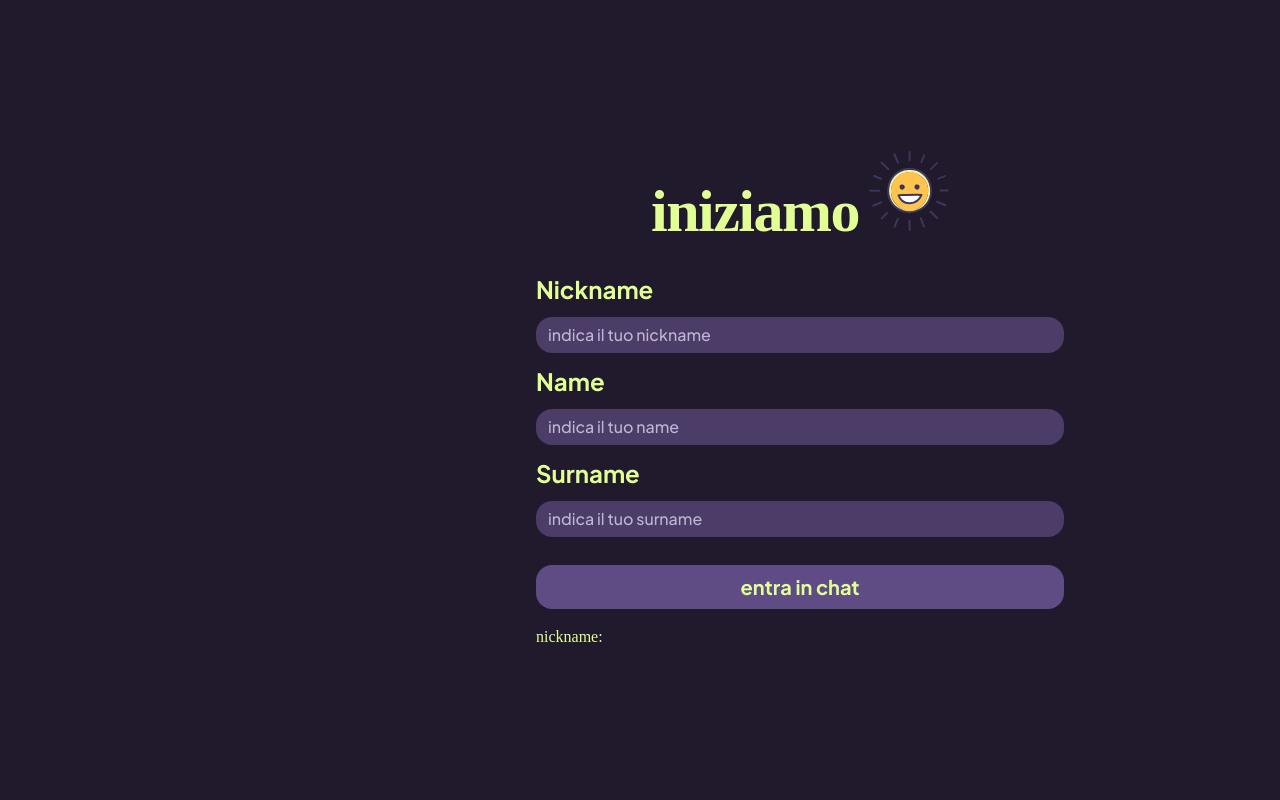
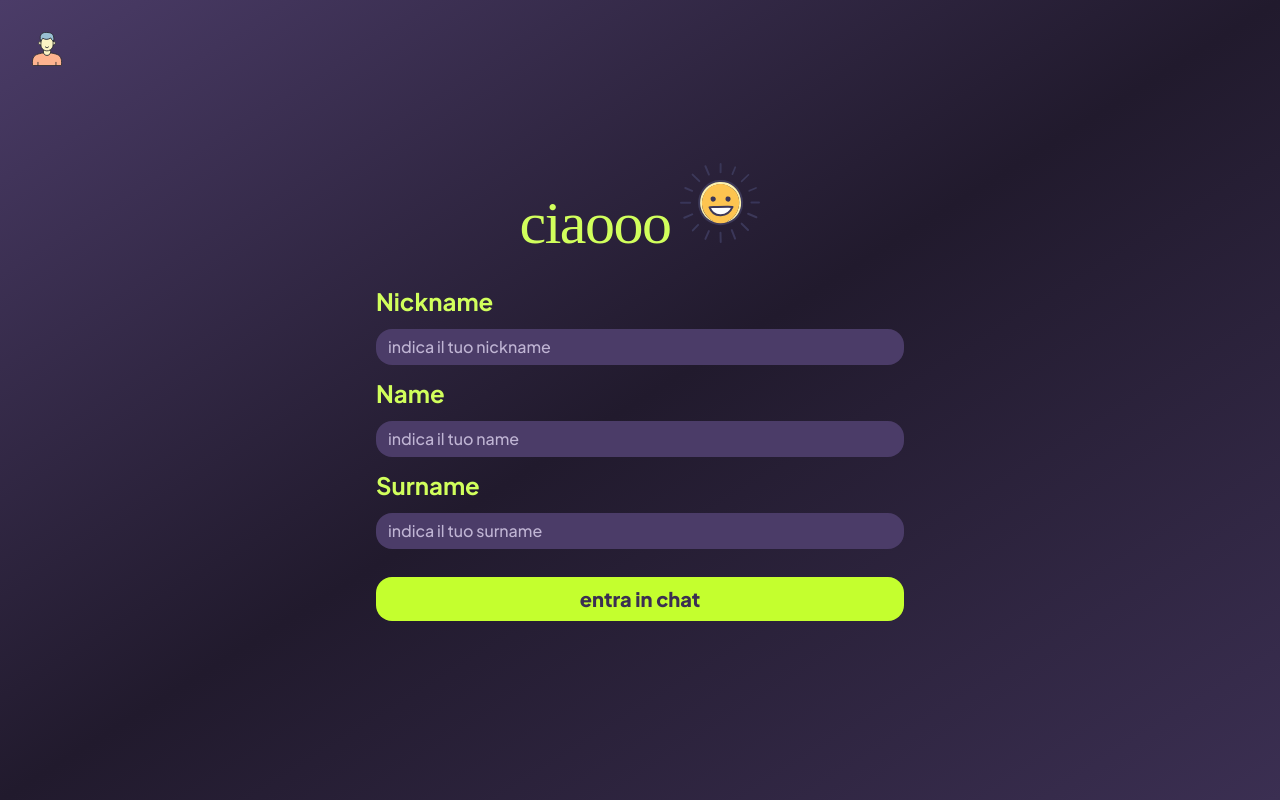
Before and after one commit to jakichandev/Vibeshare, a React (Vite) app in the folder client/: page / in a window 1280 px wide. Built offline with nearby package versions, Linux system fonts and the light colour scheme; no server answers; a web font is replaced by a local one.

Commit message:
changed  user  aspect when you type in the form

```diff
--- a/client/src/App.css
+++ b/client/src/App.css
@@ -1,4 +1,4 @@
-@import url('https://fonts.googleapis.com/css2?family=Playwrite+GB+S:ital,wght@0,100..400;1,100..400&family=Plus+Jakarta+Sans:ital,wght@0,200..800;1,200..800&display=swap');
+@import url("https://fonts.googleapis.com/css2?family=Playwrite+GB+S:ital,wght@0,100..400;1,100..400&family=Plus+Jakarta+Sans:ital,wght@0,200..800;1,200..800&display=swap");
 @import "tailwindcss";
 
 @theme {
@@ -35,11 +35,15 @@
 }
 
 body {
-  @apply bg-theme-v-900 text-theme-gy-200;
+  height: 100vh;
+  @apply text-theme-gy-300 bg-gradient-to-br from-theme-v-700 via-theme-v-900 to-theme-v-800;
 }
 
-
-h1, h2, h3, h4, h5 {
+h1,
+h2,
+h3,
+h4,
+h5 {
   @apply font-h;
 }
 
--- a/client/src/components/features/User/JoinForm.tsx
+++ b/client/src/components/features/User/JoinForm.tsx
@@ -37,7 +37,7 @@ export const JoinForm = ({ changeUser, createUser }: FormType) => {
       <Field changeUser={changeUser} role="name" label="Name" />
       <Field changeUser={changeUser} role="surname" label="Surname" />
       <input
-      className="bg-theme-v-600 rounded-2xl py-2 cursor-pointer font-bold my-4 text-xl hover:bg-theme-v-700  hover:scale-105 transition-colors duration-150"
+      className="bg-theme-gy-400 text-theme-v-800 rounded-2xl py-2 cursor-pointer font-black my-4 text-xl hover:bg-theme-gy-500  hover:scale-[1.02] transition-[colors_transform] duration-150"
         type="submit"
         value="entra in chat"
         onClick={(event) => createUser(event)}
--- a/client/src/components/features/User/User.tsx
+++ b/client/src/components/features/User/User.tsx
@@ -4,6 +4,7 @@ import { useUser } from "../../../global/hooks/useUser";
 import { useSocket } from "../../../global/hooks/useSocket";
 import { JoinForm } from "./JoinForm";
 import smile from "../../../assets/svg/smile_1.svg";
+import maleUser from "../../../assets/svg/maleUser.svg";
 
 export const UserSetup = () => {
   const { setUser } = useUser();
@@ -46,21 +47,26 @@ export const UserSetup = () => {
 
   return (
     <section>
-      <div className="w-[40rem] fixed mx-[30rem] top-1/2 -translate-y-1/2 box-border rounded-2xl px-14 py-4">
-        <h1 className="mb-8 font-bold tracking-tight text-center">
-          iniziamo
+      <div className="w-full md:w-2/4 md:ml-[calc(100vw-75%)] fixed top-1/2 -translate-y-1/2 box-border rounded-2xl px-14 py-4">
+        <h1 className="mb-8 font-normal tracking-tight text-center">
+          ciaooo
           <span className="inline-block ml-2.5">
             <img src={smile} alt="smile icon" width={80} />
           </span>
         </h1>
 
         <JoinForm changeUser={changeUser} createUser={createUser} />
-        <div>
-          <h4>nickname: {userCreator.nickname}</h4>
-          <p>
-            {userCreator.name} {userCreator.surname}
-          </p>
-        </div>
+      </div>
+      <div className="fixed top-8 left-8">
+        <h4 className="flex items-center gap-2 font-bold text-2xl">
+          <span>
+            <img src={maleUser} width={30}></img>
+          </span>
+          {userCreator.nickname}
+        </h4>
+        <p>
+          {userCreator.name} {userCreator.surname}
+        </p>
       </div>
     </section>
   );
```
Also changed, not shown: client/src/assets/svg/maleUser.svg (added).
